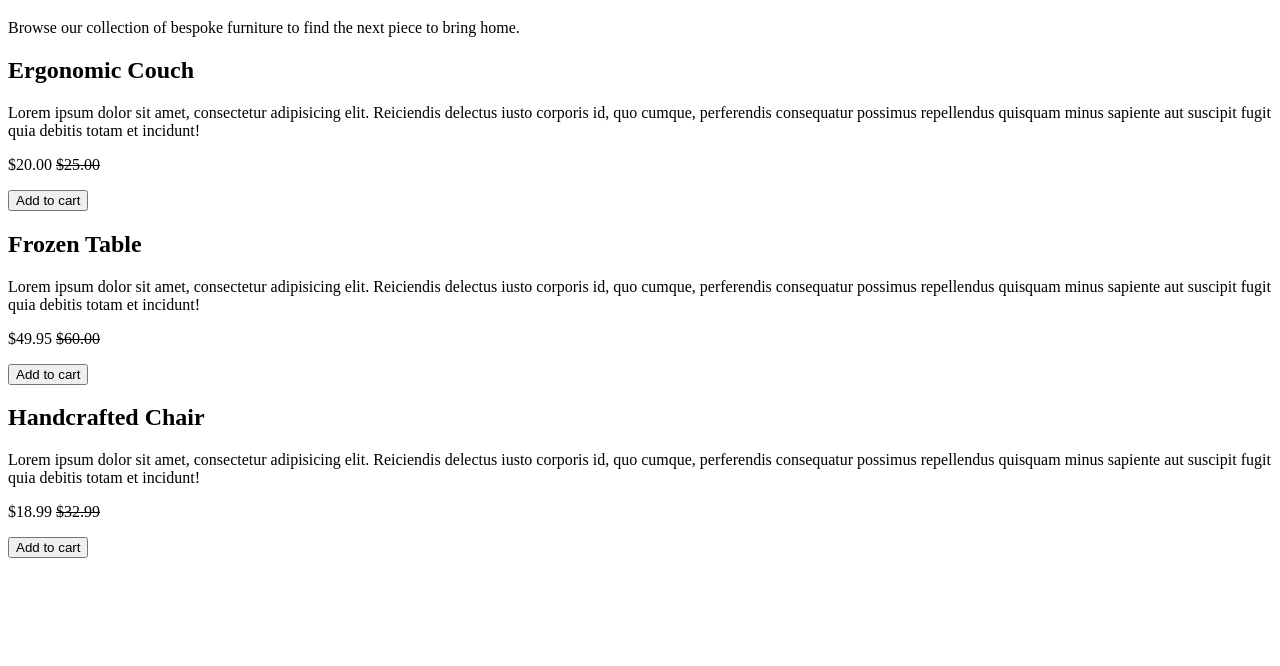
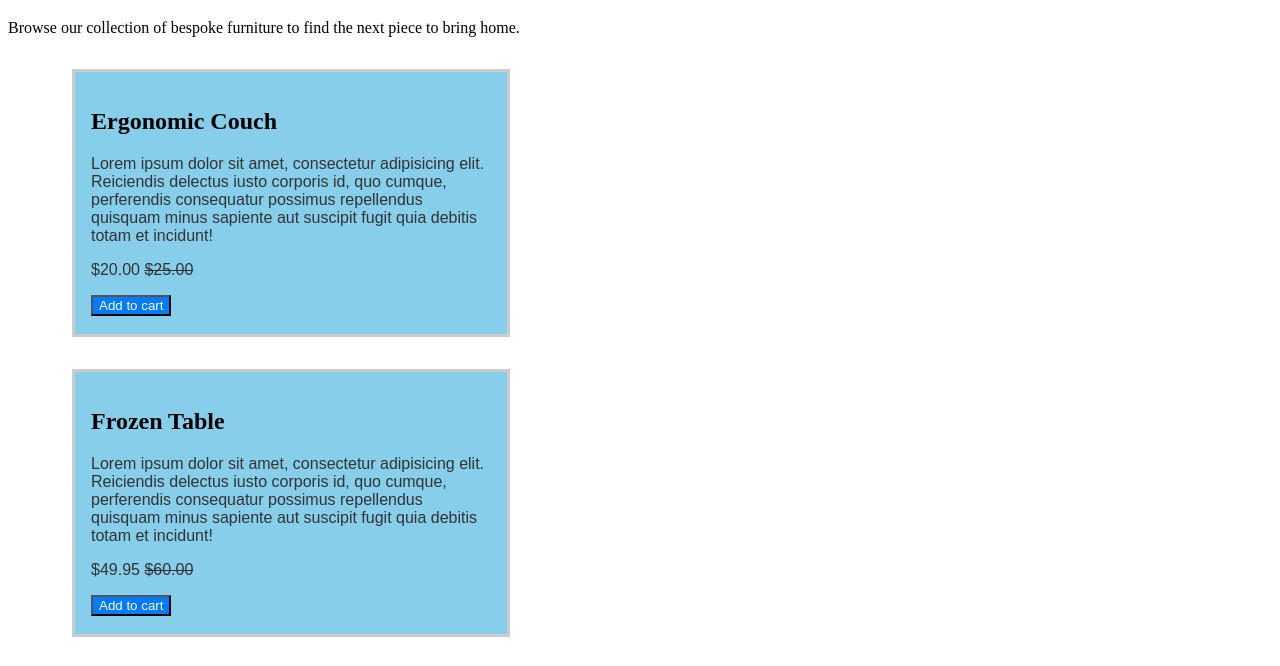
Before and after one commit to kimchijacob19/Furniture, a plain HTML site: page index.html in a window 1280 px wide. Shown: the part 61-727 px from the top of the page. Drawn offline with Linux system fonts and the light colour scheme.

Commit message:
Furniture

```diff
--- a/index.css
+++ b/index.css
@@ -0,0 +1,27 @@
+h1 {
+  font-size: 2rem;
+}
+
+.product-listing {
+  margin: 2rem;
+}
+
+.product-card {
+  margin: 2rem;
+  padding: 1rem;
+  background-color: skyblue;
+  width: 400px;
+  height: 230px;
+  border: 3px solid #ccc;
+}
+
+button {
+  background-color: #007bff;
+  color: white;
+}
+
+.product-card p {
+  font-family: Arial, sans-serif;
+  font-size: 1rem;
+  color: #333;
+}
--- a/index.html
+++ b/index.html
@@ -2,6 +2,7 @@
 <html lang="en">
   <head>
     <title>Furniture Emporium</title>
+    <link rel="stylesheet" href="index.css" />
   </head>
   <body>
     <main>
@@ -12,7 +13,8 @@
           bring home.
         </p>
       </header>
-      <article>
+      <section class="product-listing">
+        <article class="product-card">
           <h2>Ergonomic Couch</h2>
           <p>
             Lorem ipsum dolor sit amet, consectetur adipisicing elit. Reiciendis
@@ -23,7 +25,7 @@
           <p>$20.00 <s>$25.00</s></p>
           <button>Add to cart</button>
         </article>
-      <article>
+        <article class="product-card">
           <h2>Frozen Table</h2>
           <p>
             Lorem ipsum dolor sit amet, consectetur adipisicing elit. Reiciendis
@@ -34,7 +36,7 @@
           <p>$49.95 <s>$60.00</s></p>
           <button>Add to cart</button>
         </article>
-      <article>
+        <article class="product-card">
           <h2>Handcrafted Chair</h2>
           <p>
             Lorem ipsum dolor sit amet, consectetur adipisicing elit. Reiciendis
@@ -45,6 +47,7 @@
           <p>$18.99 <s>$32.99</s></p>
           <button>Add to cart</button>
         </article>
+      </section>
     </main>
   </body>
 </html>
```
Lines whose indentation alone changed are shown as unchanged.
